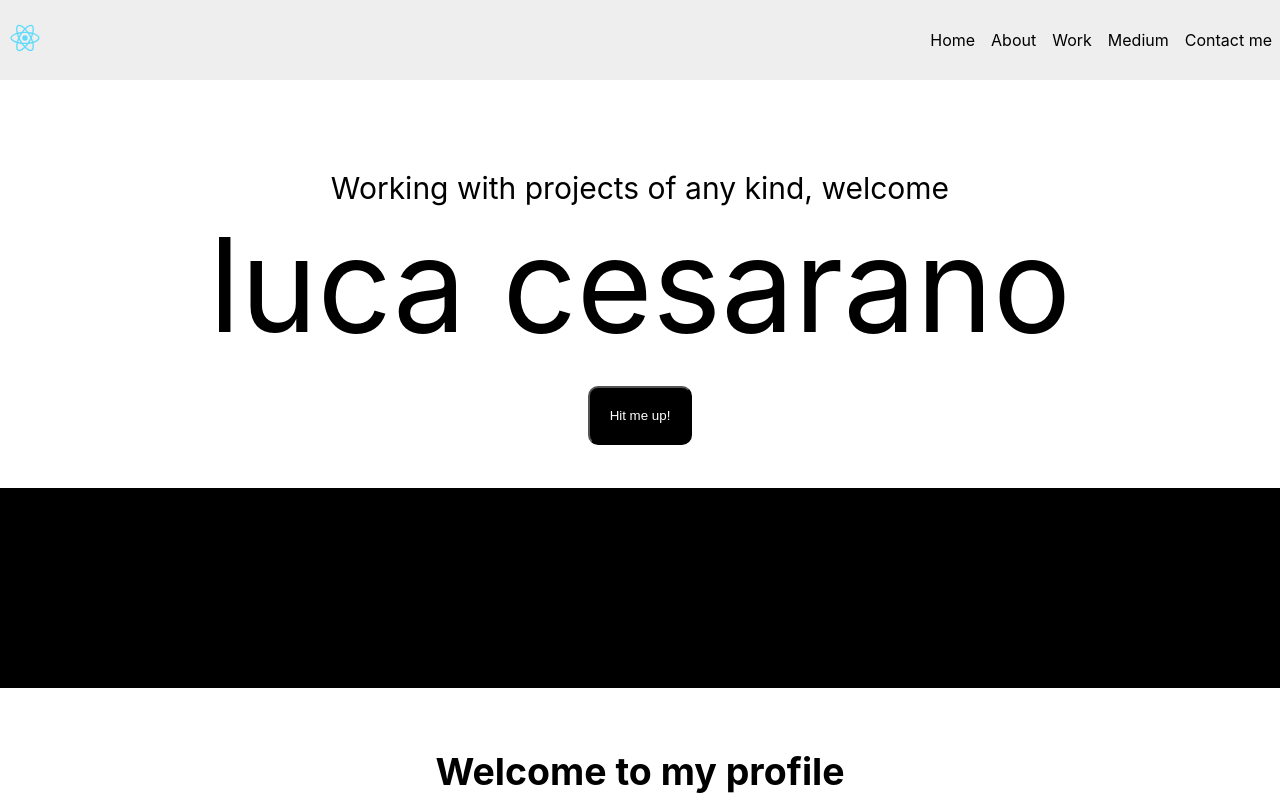
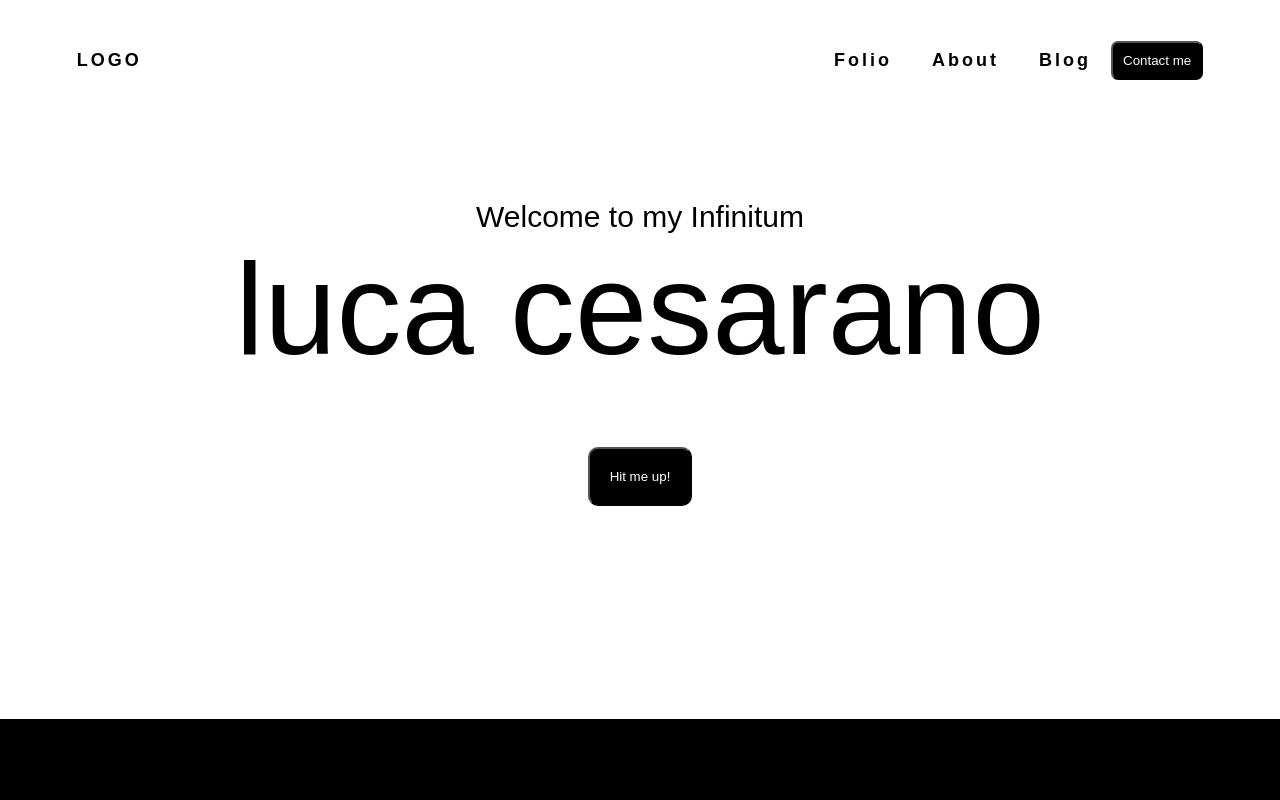
Before and after one commit to Cesarsk/infinitum-luca-v2, a React (Create React App) app: page / in a window 1280 px wide. Shown: the top 800 px of the page. Built offline with nearby package versions, Linux system fonts and the light colour scheme.

Commit message:
Working on Main Page

```diff
--- a/package.json
+++ b/package.json
@@ -9,6 +9,7 @@
     "react": "^17.0.1",
     "react-dom": "^17.0.1",
     "react-scripts": "4.0.2",
+    "react-scroll": "^1.8.1",
     "web-vitals": "^1.1.0"
   },
   "scripts": {
--- a/src/App/App.css
+++ b/src/App/App.css
@@ -1,38 +1,12 @@
 .App {
+  font-family: "Gothic A1", sans-serif;
   text-align: center;
+  width: 100%;
 }
 
-.App-logo {
-  height: 40vmin;
-  pointer-events: none;
+.heading {
+  font-weight: 700;
 }
-
-@media (prefers-reduced-motion: no-preference) {
-  .App-logo {
-    animation: App-logo-spin infinite 20s linear;
-  }
+.subheading {
+  font-weight: 300;
 }
-
-.App-header {
-  background-color: #282c34;
-  min-height: 100vh;
-  display: flex;
-  flex-direction: column;
-  align-items: center;
-  justify-content: center;
-  font-size: calc(10px + 2vmin);
-  color: white;
-}
-
-.App-link {
-  color: #61dafb;
-}
-
-@keyframes App-logo-spin {
-  from {
-    transform: rotate(0deg);
-  }
-  to {
-    transform: rotate(360deg);
-  }
-}
--- a/src/Card/card.css
+++ b/src/Card/card.css
@@ -7,9 +7,9 @@
 
 .box {
   margin: 5%;
-  height: 400px;
-  width: 700px;
-  border-radius: 10px;
+  height: 50em;
+  width: 80%;
+  border-radius: 20px;
   flex: center;
-  background-color: pink;
+  background-color: cyan;
 }
--- a/src/Content/Content.js
+++ b/src/Content/Content.js
@@ -3,13 +3,12 @@ import "./content.css";
 export default function Content() {
   return (
     <div className="Content">
-      <div className="preTitle">Working with projects of any kind, welcome</div>
+      <div className="preTitle">Welcome to my Infinitum</div>
       <div className="mainTitle">luca cesarano</div>
       <button className="contact">Hit me up!</button>
       <div className="blackseparator"></div>
-      <h2>Welcome to my profile</h2>
-      <p>HELLO, I'M LUCA</p>
-      <p>I'M A COMPUTER ENGINEER</p>
+      <h2>Infinitum is my personal world</h2>
+      <h2>You can learn about me and check my projects</h2>
     </div>
   );
 }
--- a/src/Content/content.css
+++ b/src/Content/content.css
@@ -8,28 +8,24 @@
 }
 
 .preTitle {
-  margin-top: 90px;
+  margin-top: 200px;
   font-size: 30px;
 }
 
 .mainTitle {
   font-size: 130px;
-  margin-bottom: 10px;
-}
-
-.square {
-  height: 500px;
-  width: 500px;
-  flex: center;
-  background-color: #555;
+  margin-bottom: 50px;
 }
 
 .blackseparator {
-  margin-top: 30px;
-  margin-bottom: 30px;
+  margin-top: 200px;
+  margin-bottom: 200px;
   width: 100%;
   height: 200px;
+  text-align: center;
+  padding: 70px 0;
   background-color: black;
+  color: white;
 }
 
 .contact {
--- a/src/Navbar/Navbar.js
+++ b/src/Navbar/Navbar.js
@@ -1,53 +1,37 @@
-import React, { useEffect } from "react";
-import "./navbar.css";
-import Logo from "./../img/logo.svg";
+import React, { Component } from 'react';
+import "./navbar.css"
+import { Link } from 'react-scroll'
 
-const Navbar = () => {
-  const [scrolled, setScrolled] = React.useState(false);
+export default class NavBar extends Component {
+    state = {
+        shadowScroll: '0 0 0',
+    }
 
-  const handleScroll = () => {
-    const offset = window.scrollY;
-    if (offset > 200) {
-      setScrolled(true);
-    } else {
-      setScrolled(false);
+    listenScrollEvent = e => {
+        if (window.scrollY > 120) {
+            this.setState({
+                height: '80px'
+            })
+        } else {
+            this.setState({
+                height: '120px'
+            })
+        }
     }
-  };
-  useEffect(() => {
-    window.addEventListener("scroll", handleScroll);
-  });
 
-  let x = ["navbar"];
-  if (scrolled) {
-    x.push("scrolled");
-  }
-  return (
-    <header className={x.join(" ")}>
-      <div className="logo">
-        <img src={Logo} alt="Logo" title="Logo" />
-      </div>
+    componentDidMount() {
+        window.addEventListener('scroll', this.listenScrollEvent)
+    }
 
-      <nav className="navigation">
-        <ul>
-          <li>
-            <a href="#post1">Home</a>
-          </li>
-          <li>
-            <a href="#post3">About</a>
-          </li>
-          <li>
-            <a href="#post4">Work</a>
-          </li>
-          <li>
-            <a href="#post2">Medium</a>
-          </li>
-          <li>
-            <a href="#post5">Contact me</a>
-          </li>
-        </ul>
-      </nav>
-    </header>
-  );
-};
-
-export default Navbar;
+    render() {
+        return (
+            <div style={{ height: this.state.height }} className='NavBar'>
+                <div className='logo'>LOGO</div>
+                <div className='item'>Folio</div>
+                <div className='item'>About</div>
+                <div className='item'>Blog</div>
+                <button className='buttonItem'>Contact me</button>
+            </div>
+        );
+    }
+}
--- a/src/Navbar/navbar.css
+++ b/src/Navbar/navbar.css
@@ -1,46 +1,34 @@
-.navbar {
+.NavBar {
+  display: flex;
   width: 100%;
-  max-width: 100%;
-  min-height: 6vh;
-  box-sizing: border-box;
-  display: flex;
-  justify-content: space-between;
   align-items: center;
-  background-color: #eee;
-  transition: all .2s ease;
+  align-content: stretch;
+  /* align vertical */
+  height: 120px;
+  font-size: 18px;
+  letter-spacing: 3px;
+  font-weight: 600;
+  background-color: white;
+
+  /* Set the navbar to fixed position */
+  position: fixed;
+  /* Position the navbar at the top of the page */
+  top: 0;
 }
 
-.scrolled{
-  position: fixed;
-  top: 0;
-  left: 0;
-  background-color: lightblue;
-}
-.logo img{
-  width: 50px;
+.item {
+  padding: 20px;
 }
 
-.navigation{
-  ul{
-    box-sizing: border-box;
-    list-style-type: none;
-    display: flex;
-    min-height: 6vh;
-    justify-content: flex-end;
-    align-items: center;
+.logo {
+  margin-left: 6%;
+  margin-right: auto;
+}
 
-    li{
-      text-align: center;
-      padding: .5em;
-      cursor: pointer;
-      &:hover{
-        background-color: plum;
-        color: white;
-      }
-    }
-    li a{
-      text-decoration: none;
-      color: inherit;
-    }
-  }
+.buttonItem {
+  padding: 10px;
+  margin-right: 6%;
+  background-color: black;
+  color: white;
+  border-radius: 7px;
 }
```
Also changed, not shown: src/img/logo.png (added), 1 other file (tests, documents, lock files or other folders).
